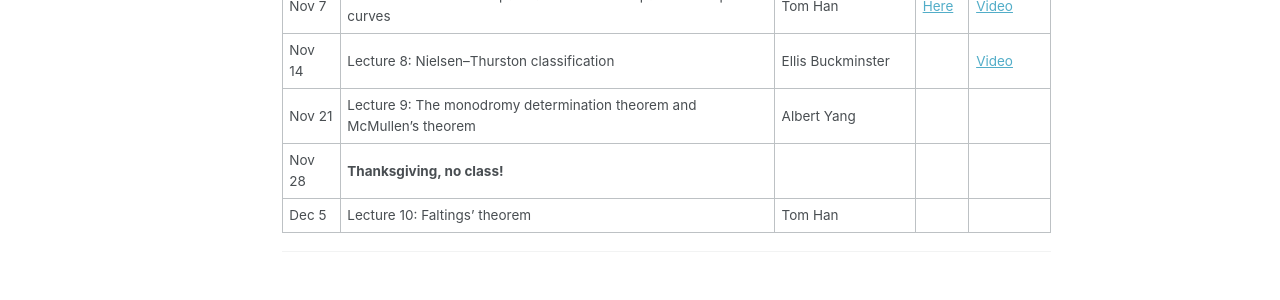
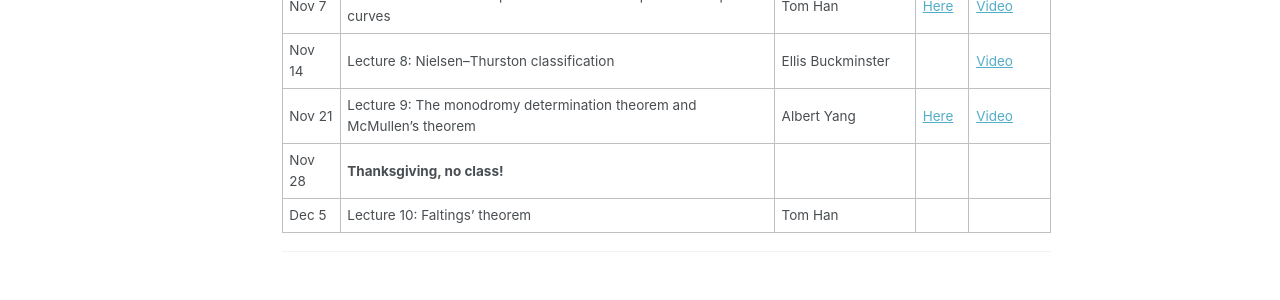
Before and after one commit to davidzzz0331/davidzzz0331.github.io, a Jekyll site: the page built from _pages/surfacetopology.md, in a window 1280 px wide and 900 px high, scrolled down 981 px. Shown: the part 248-548 px from the top of the window. Built offline with Jekyll 4.4.1, drawn with Linux system fonts in a browser that asks for light colours.

Commit message:
lecture_9

```diff
--- a/_pages/surfacetopology.md
+++ b/_pages/surfacetopology.md
@@ -42,7 +42,7 @@ This is a seminar devoted to understanding McMullen’s paper "[From Dynamics on
 | Oct 31 | Lecture 6: The 84(g − 1) theorem                        |      Zhengyu (Byron) Zou         |    [Here](/assets/surfacetopology/6surface.pdf)    |     [Video](https://youtu.be/3L9wO7p1gLI)     |
 | Nov 7 | Lecture 7: Teichmüller space and the moduli space of complex curves |  Tom Han        |  [Here](/assets/surfacetopology/7surface.pdf)     |    [Video](https://youtu.be/-wfRQVuVjCE)      |
 | Nov 14  | Lecture 8: Nielsen–Thurston classification              |      Ellis Buckminster         |       |     [Video](https://youtu.be/GMVR1Rrai1s)      |
-| Nov 21 | Lecture 9: The monodromy determination theorem and McMullen’s theorem |  Albert Yang      |       |           |
+| Nov 21 | Lecture 9: The monodromy determination theorem and McMullen’s theorem |  Albert Yang      |   [Here](/assets/surfacetopology/9surface.pdf)    |    [Video](https://youtu.be/0BUDlAYPJBM)       |
 | Nov 28 | **Thanksgiving, no class!**                                 |               |       |           |
 | Dec 5 | Lecture 10: Faltings’ theorem                           |       Tom Han        |       |           |
 
```
Also changed, not shown: 1 other file.
